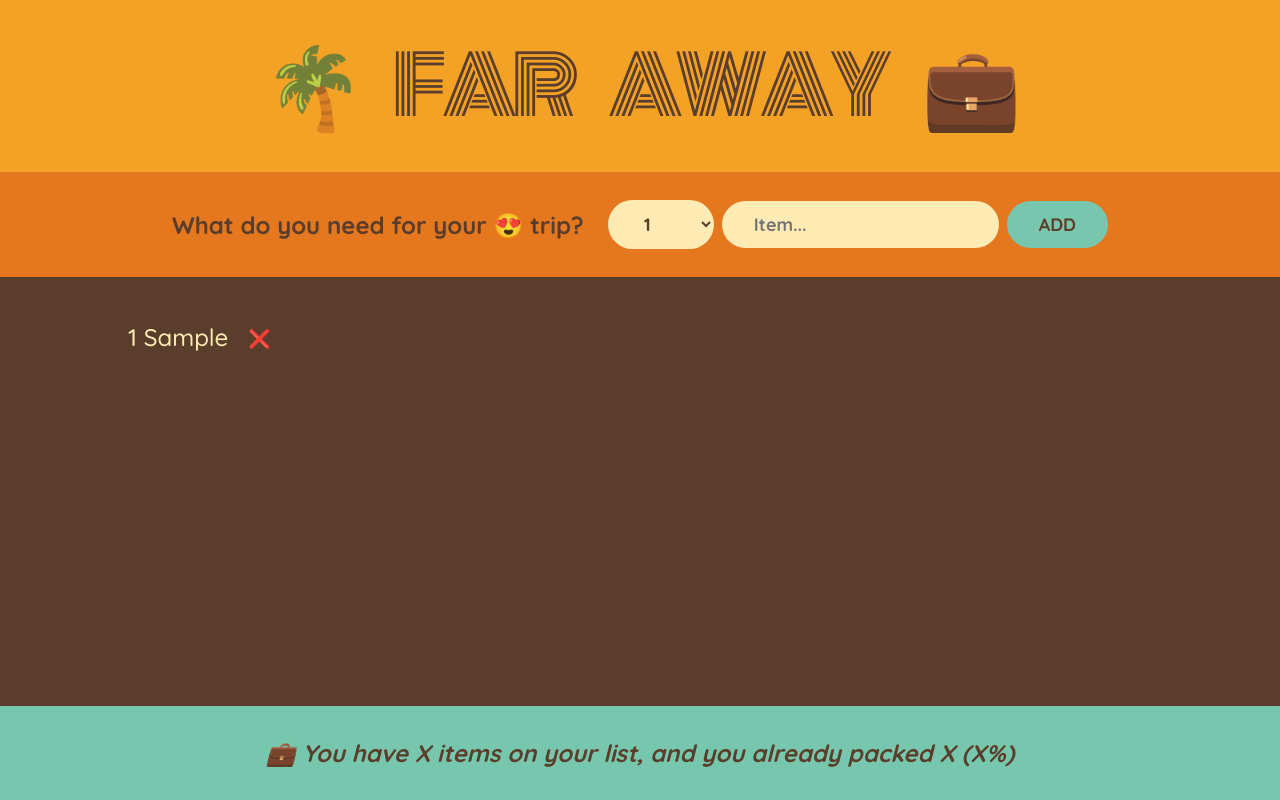
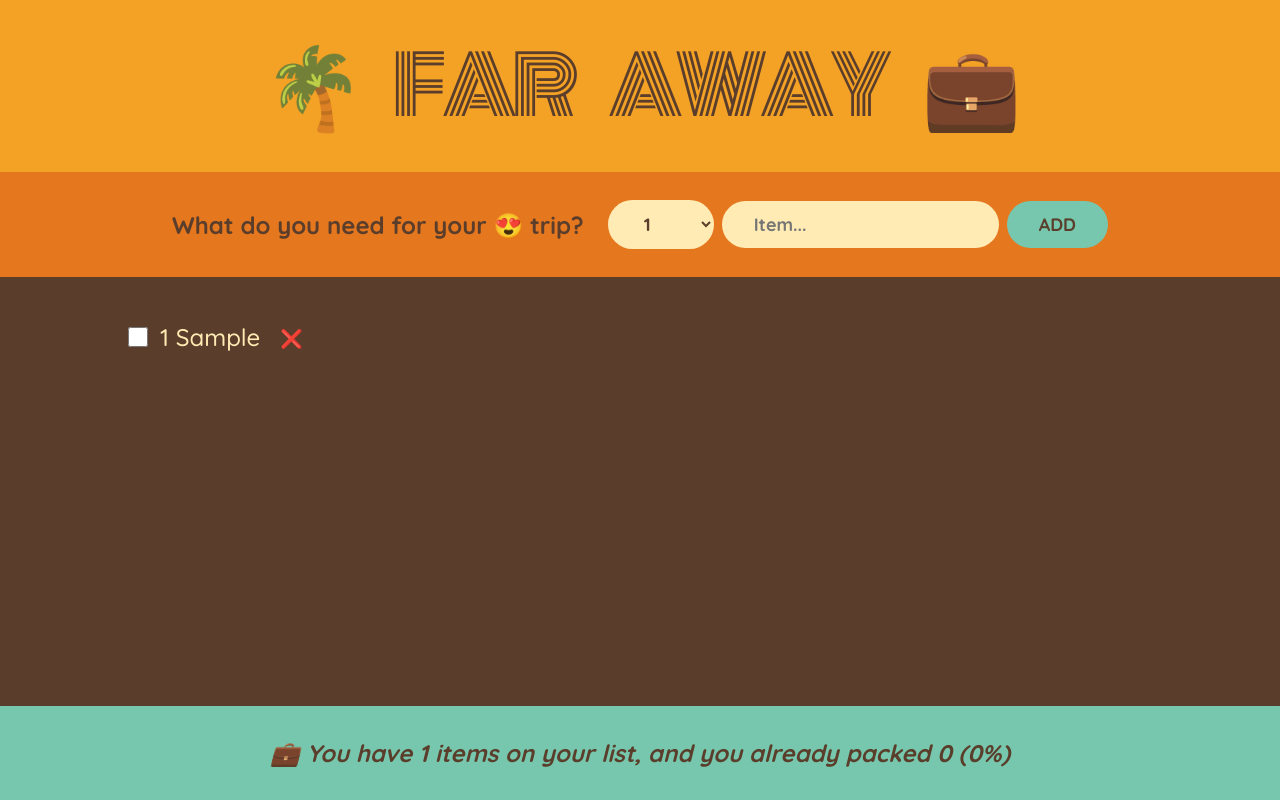
Before and after one commit to SergioKingOne/far-away-sergio-robayo, a React (Create React App) app: page / in a window 1280 px wide. Both pictures are taken after typing "Sample" into the empty fields and a click on the button "ADD". Built offline with nearby package versions, Linux system fonts and the light colour scheme.

Commit message:
Calculating statistics as derived state

```diff
--- a/src/App.js
+++ b/src/App.js
@@ -12,12 +12,24 @@
     setItems((items) => items.filter((item) => item.id !== id));
   }
 
+  function handleToggleItem(id) {
+    setItems((items) =>
+      items.map((item) =>
+        item.id === id ? { ...item, packed: !item.packed } : item
+      )
+    );
+  }
+
   return (
     <div className="app">
       <Logo />
       <Form onAddItems={handleAddItems} />
-      <PackingList items={items} onDeleteItem={handleDeleteItem} />
-      <Stats />
+      <PackingList
+        items={items}
+        onDeleteItem={handleDeleteItem}
+        onToggleItem={handleToggleItem}
+      />
+      <Stats items={items} />
     </div>
   );
 }
@@ -67,21 +79,31 @@
   );
 }
 
-function PackingList({ items, onDeleteItem }) {
+function PackingList({ items, onDeleteItem, onToggleItem }) {
   return (
     <div className="list">
       <ul>
         {items.map((item) => (
-          <Item item={item} onDeleteItem={onDeleteItem} key={item.id} />
+          <Item
+            item={item}
+            onDeleteItem={onDeleteItem}
+            onToggleItem={onToggleItem}
+            key={item.id}
+          />
         ))}
       </ul>
     </div>
   );
 }
 
-function Item({ item, onDeleteItem }) {
+function Item({ item, onDeleteItem, onToggleItem }) {
   return (
     <li>
+      <input
+        type="checkbox"
+        value={item.packed}
+        onChange={() => onToggleItem(item.id)}
+      ></input>
       <span style={item.packed ? { textDecoration: "line-through" } : {}}>
         {item.quantity} {item.description}
       </span>
@@ -90,10 +112,26 @@
   );
 }
 
-function Stats() {
+function Stats({ items }) {
+  if (!items.length)
+    return (
+      <p className="stats">
+        <em>Start adding some items to your packing list 🚀</em>
+      </p>
+    );
+
+  const numItems = items.length;
+  const numPacked = items.filter((item) => item.packed).length;
+  const percentage = Math.round((numPacked / numItems) * 100);
+
   return (
     <footer className="stats">
-      <em>💼 You have X items on your list, and you already packed X (X%)</em>
+      <em>
+        {percentage === 100
+          ? "You got everything! Ready to go 🛩️"
+          : `💼 You have ${numItems} items on your list, and you already packed
+        ${numPacked} (${percentage ? percentage : "0"}%)`}
+      </em>
     </footer>
   );
 }
```
